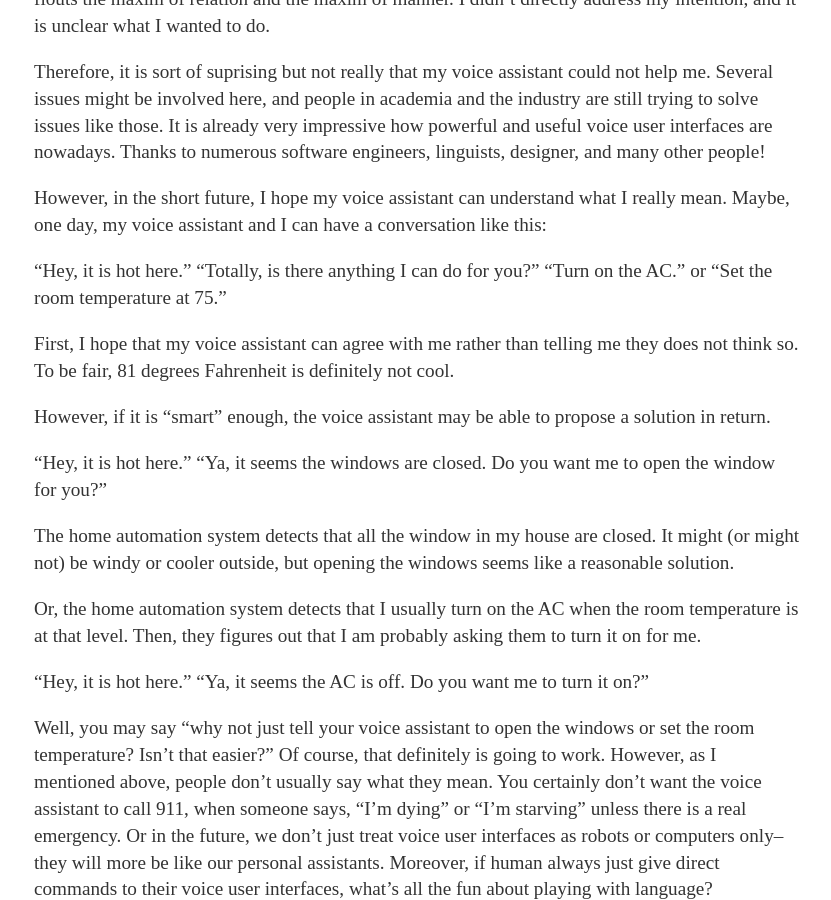
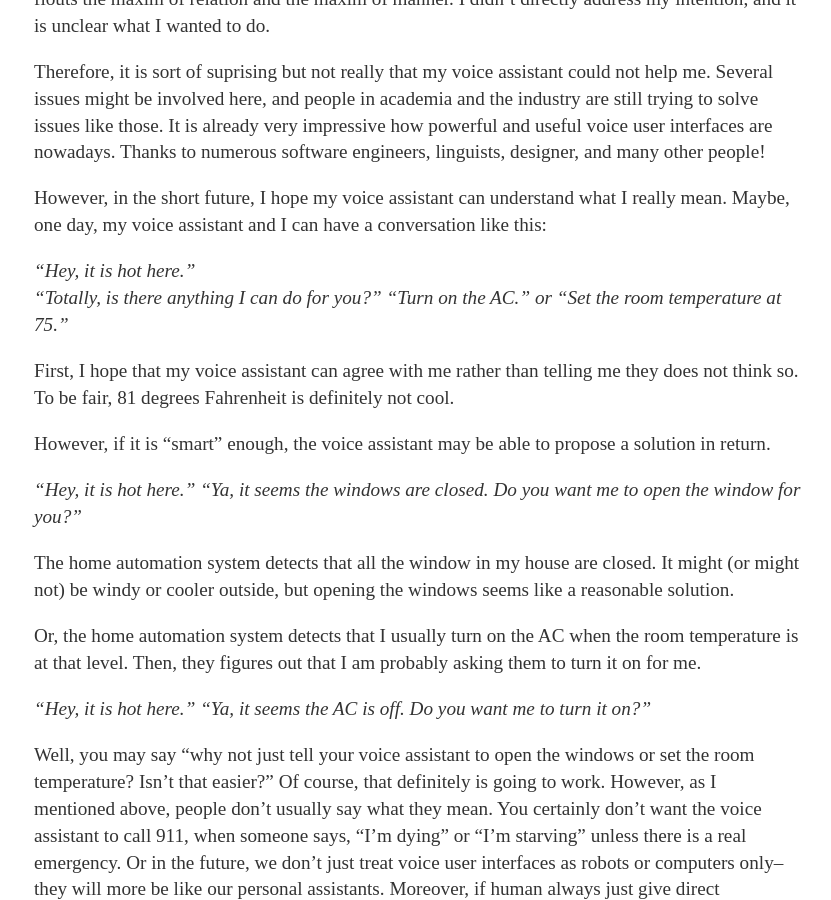
Before and after one commit to sabrinazhong/sabrinazhong.github.io, a Jekyll site: the page built from _posts/2019-11-1-pragmatics-in-conversation.md, in a window 1280 px wide and 900 px high, scrolled down 990 px. Shown: the whole window, without its empty margins (222-1053 px from the left). Built offline with Jekyll 4.4.1, drawn with Linux system fonts in a browser that asks for light colours.

```diff
--- a/_posts/2019-11-1-pragmatics-in-conversation.md
+++ b/_posts/2019-11-1-pragmatics-in-conversation.md
@@ -12,7 +12,7 @@ the voice assistant connected to the thermostat at home could help me to cooler
 
 I was expecting that they could understand it and adjust the temperature for me. However, my voice assistant told me,
 
-"It’s not hot right now in San Francisco. It’s 81 degrees."
+<i>"It’s not hot right now in San Francisco. It’s 81 degrees."</i>
 
 My immediate thought was, “that’s sassy... 81 degrees Fahrenheit indoor at 9 pm is very hot to me." Then, I, as a linguist,
 subconsciously started to think, “what went wrong here?”
@@ -40,17 +40,17 @@ many other people!
 However, in the short future, I hope my voice assistant can understand what I really mean. Maybe, one day, my voice assistant
 and I can have a conversation like this:
 
-"Hey, it is hot here."
-"Totally, is there anything I can do for you?"
-"Turn on the AC." or "Set the room temperature at 75."
+<i>"Hey, it is hot here."</i><br>
+<i>"Totally, is there anything I can do for you?"</i>
+<i>"Turn on the AC." or "Set the room temperature at 75."</i>
 
 First, I hope that my voice assistant can agree with me rather than telling me they does not think so. To be fair,
 81 degrees Fahrenheit is definitely not cool.
 
 However, if it is “smart” enough, the voice assistant may be able to propose a solution in return.
 
-"Hey, it is hot here."
-"Ya, it seems the windows are closed. Do you want me to open the window for you?"
+<i>"Hey, it is hot here."</i>
+<i>"Ya, it seems the windows are closed. Do you want me to open the window for you?"</i>
 
 The home automation system detects that all the window in my house are closed. It might (or might not) be windy or cooler
 outside, but opening the windows seems like a reasonable solution.
@@ -58,8 +58,8 @@ outside, but opening the windows seems like a reasonable solution.
 Or, the home automation system detects that I usually turn on the AC when the room temperature is at that level. Then,
 they figures out that I am probably asking them to turn it on for me.
 
-"Hey, it is hot here."
-"Ya, it seems the AC is off. Do you want me to turn it on?"
+<i>"Hey, it is hot here."</i>
+<i>"Ya, it seems the AC is off. Do you want me to turn it on?"</i>
 
 Well, you may say "why not just tell your voice assistant to open the windows or set the room temperature? Isn't that
 easier?" Of course, that definitely is going to work. However, as I mentioned above, people don't usually say what they
```
